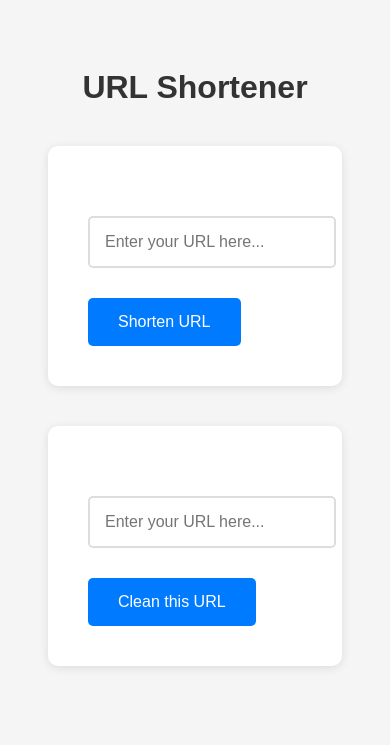
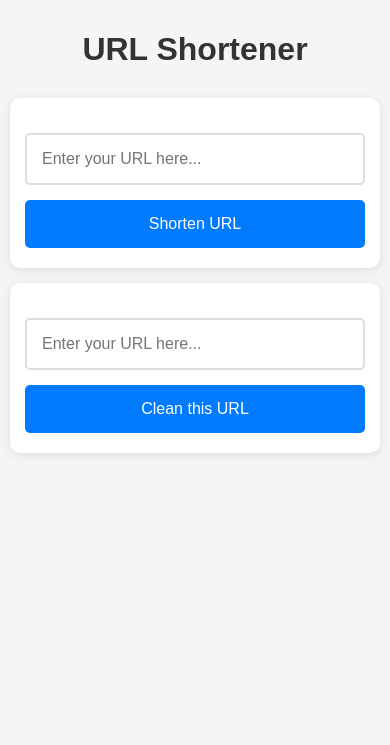
Before and after one commit to Ashita-Sharma/URL-shortener, a Flask app: page / in a window 390 px wide. Shown: the top 745 px of the page. Run offline with Flask 3, Linux system fonts and the light colour scheme.

Commit message:
URL shortener website

```diff
--- a/templates/index.html
+++ b/templates/index.html
@@ -1,145 +1,99 @@
 <!DOCTYPE html>
-
 <html>
-
 <head>
-
     <meta name="viewport" content="width=device-width, initial-scale=1.0">
-
     <title>URL Shortener</title>
-
     <style>
-
         body {
-
-            padding: 40px;
-
+            padding: 20px;
             font-family: Arial, sans-serif;
-
             background-color: #f5f5f5;
-
+            margin: 0;
         }
 
-
-
         h1 {
-
             text-align: center;
-
             color: #333;
-
+            margin-bottom: 30px;
         }
 
-
-
         form {
-
             background: white;
-
-            padding: 40px;
-
+            padding: 30px 20px;
             border-radius: 10px;
-
             box-shadow: 0 2px 10px rgba(0,0,0,0.1);
-
             max-width: 500px;
-
-            margin: 40px auto;       /* Center the form */
-
+            margin: 20px auto;
+            text-align: center; /* This centers the form contents */
         }
 
-
-
         input[type="text"] {
-
             width: 100%;
-
+            max-width: 400px; /* Adjusted to fit within form properly */
             padding: 15px;
-
             border: 2px solid #ddd;
-
             border-radius: 5px;
-
-            margin: 30px auto;
-
+            margin: 15px 0; /* Changed from 'auto' to '0' to prevent overflow */
             font-size: 16px;
-
+            box-sizing: border-box;
+            display: block;
         }
 
-
-
         button {
-
             background-color: #007bff;
-
             color: white;
-
             padding: 15px 30px;
-
             border: none;
-
             border-radius: 5px;
-
             font-size: 16px;
-
             cursor: pointer;
-
+            margin-top: 10px;
+            min-height: 44px;
+            width: 100%; /* Same responsive width as input */
+            max-width: 400px; /* Same max-width as input */
+            display: block;
+            box-sizing: border-box;
         }
 
-
-
         button:hover {
-
             background-color: #0056b3;
-
         }
 
+        /* Mobile optimizations */
+        @media (max-width: 600px) {
+            body {
+                padding: 10px;
+            }
+
+            form {
+                padding: 20px 15px;
+                margin: 15px auto;
+            }
+
+            input[type="text"], button {
+                font-size: 16px; /* Prevents zoom on iOS */
+                max-width: none; /* Remove max-width constraint on mobile */
+            }
+        }
     </style>
-
 </head>
-
 <body>
-
     <h1>URL Shortener</h1>
 
-
-
     <!-- This is where users type the URL -->
-
     <form action="/shorten" method="POST">
-
         <input type="text"
-
                name="url"
-
                placeholder="Enter your URL here..."
-
-               size="40"
-
                required>
-
         <button type="submit">Shorten URL</button>
-
     </form>
-
     <form action="/clean" method="POST">
-
         <input type="text"
-
                name="url"
-
                placeholder="Enter your URL here..."
-
-               size="40"
-
-
-
                required>
-
         <button type="submit">Clean this URL</button>
-
     </form>
-
 </body>
-
 </html>
```
